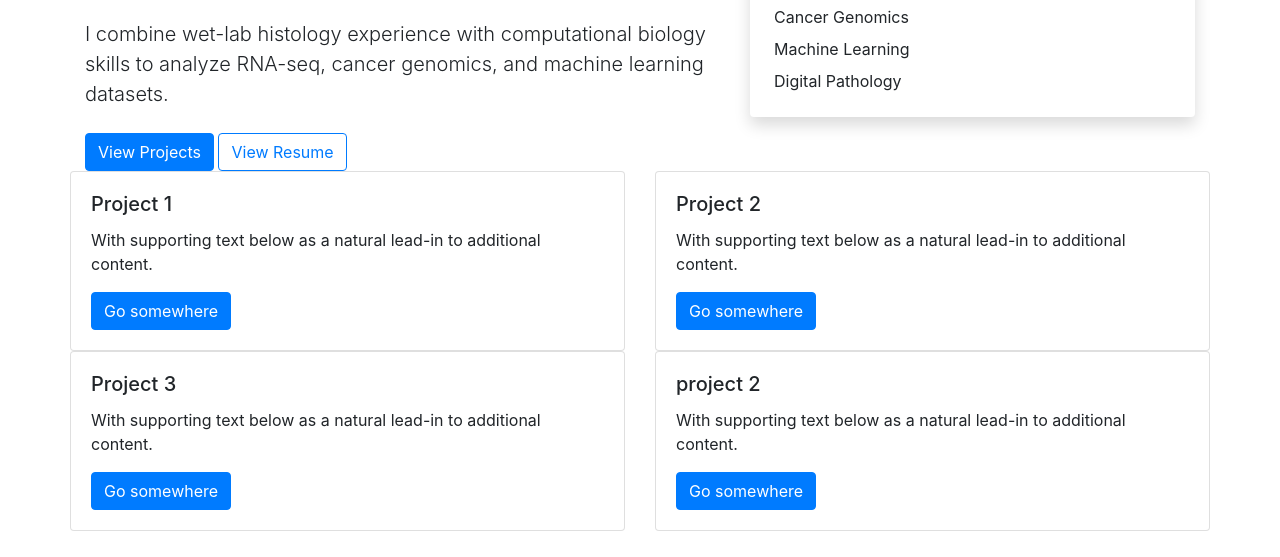
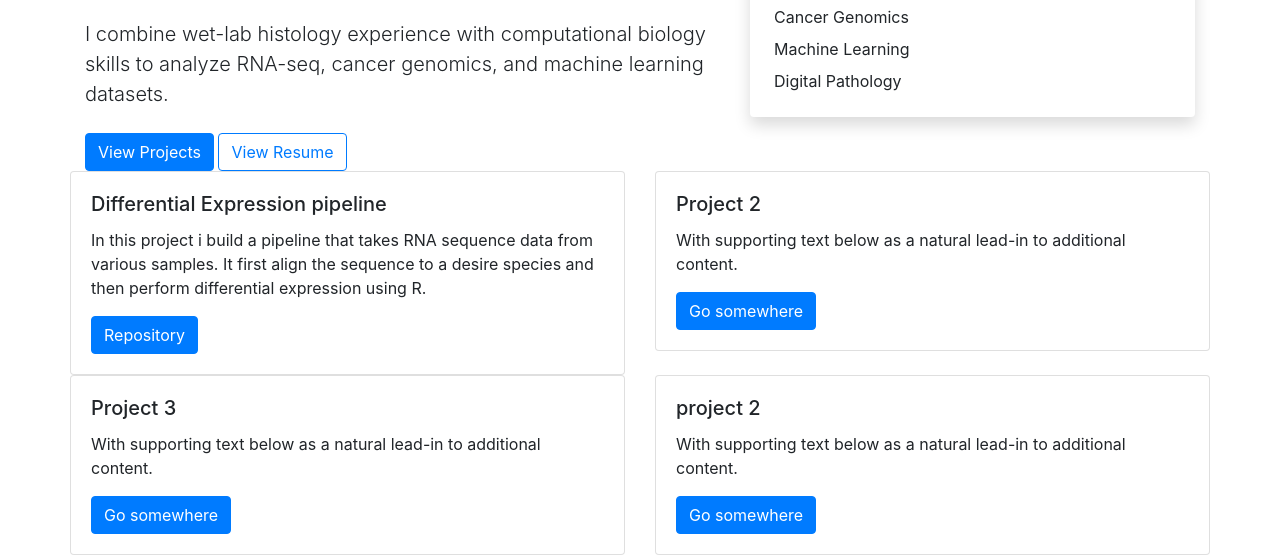
Before and after one commit to JesusHernandez2024/Portafolio_website, a plain HTML site: page index.html in a window 1280 px wide. Shown: the part 245-802 px from the top of the page. Drawn offline with nearby package versions, Linux system fonts and the light colour scheme.

Commit message:
adding a project repository

```diff
--- a/index.html
+++ b/index.html
@@ -80,9 +80,9 @@
   <div class="col-sm-6">
     <div class="card">
       <div class="card-body">
-        <h5 class="card-title">Project 1</h5>
-        <p class="card-text">With supporting text below as a natural lead-in to additional content.</p>
-        <a href="#" class="btn btn-primary">Go somewhere</a>
+        <h5 class="card-title">Differential Expression pipeline </h5>
+        <p class="card-text">In this project i build a pipeline that takes RNA sequence data from various samples. It first align the sequence to a desire species and then perform differential expression using R.</p>
+        <a href="https://github.com/JesusHernandez2024/DEG-expression-analysis-pipeline-" class="btn btn-primary">Repository</a>
       </div>
     </div>
   </div>
```
